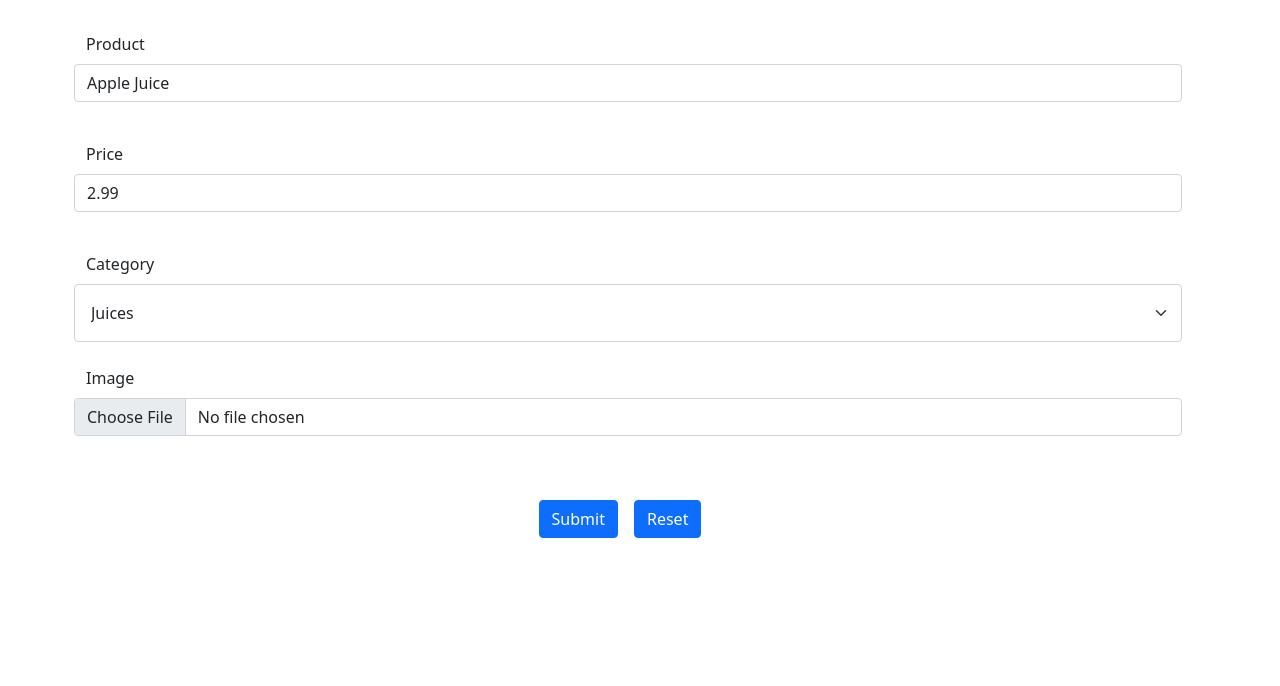
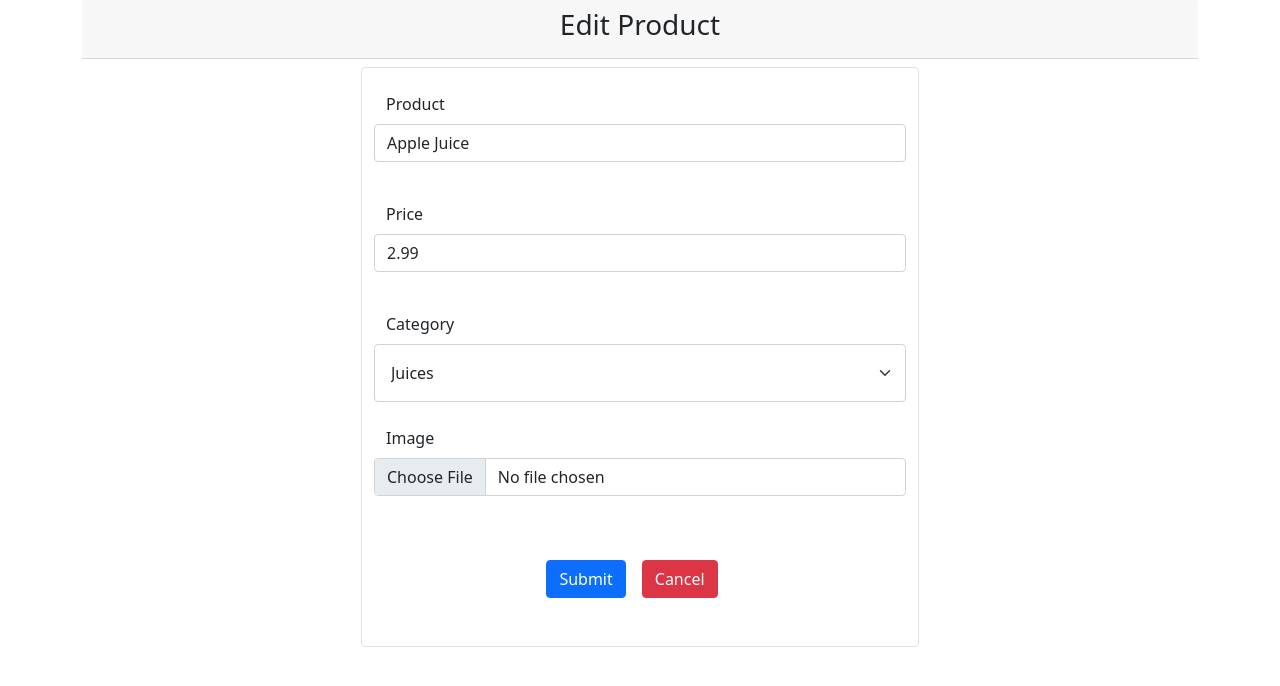
Before and after one commit to ahmeddmahmoud/Cafeteria-System-PHP, a PHP site: page /editProduct.php?id=1 in a window 1280 px wide. Shown: the top 686 px of the page. Run offline with PHP 8.4, Linux system fonts and the light colour scheme; a user stored in the database is signed in; data comes from the database, SQL or seed files in the repository; data that the repository does not hold is empty.

Commit message:
style changes for edit product page

```diff
--- a/products/editProduct.php
+++ b/products/editProduct.php
@@ -22,21 +22,8 @@ $db->__construct();
 $data = $db->getData("product" , "id = '$id'");
 $product = $data->fetch_array(MYSQLI_ASSOC);
 
-
-
-//open connection
-// $connection = new mysqli("localhost", "php", "1234", "cafe");
-// $connection->__construct();
-
-// if ($db->connect_errno) {
-//     die("Connection failed...");
-
-// }
-// $query = "SELECT * FROM category";
-// $query->db->getData("category");
 $result=$db->getData("category");
 
-// $result = $db->query($query);
 
 $categories = [];
 
@@ -46,17 +33,15 @@ if ($result->num_rows > 0) {
     }
 }
 ?>
-
-
  <link href="https://cdn.jsdelivr.net/npm/bootstrap@5.1.3/dist/css/bootstrap.min.css" rel="stylesheet"
         integrity="sha384-1BmE4kWBq78iYhFldvKuhfTAU6auU8tT94WrHftjDbrCEXSU1oBoqyl2QvZ6jIW3" crossorigin="anonymous">
-    <!-- <link rel="stylesheet" href="https://cdnjs.cloudflare.com/ajax/libs/font-awesome/6.5.1/css/all.min.css" /> -->
     <div class="container">
-    <form action="updateproduct.php?id=<?= $id; ?>&page=<?= $page; ?>" method="post" class="my-2 row g-3 needs-validation" novalidate enctype="multipart/form-data" id="addProductForm">
-            <div class="row my-4">
+            <div class="card-header text-center"><h3>Edit Product</h3></div>
+
+    <form action="updateproduct.php?id=<?= $id; ?>&page=<?= $page; ?>" method="post" class="my-2 border rounded row g-3 needs-validation w-50 justify-content-center aligm-items-center mx-auto" novalidate enctype="multipart/form-data" id="addProductForm">
+            <div class="row my-4 mx-auto">
                 <label for="validationCustom01" class="form-label">Product</label>
                 <input type="text" class="form-control" id="validationCustom01" placeholder="Product" required name="productname" value="<?= $product['name']; ?>">
-                <!-- <div class="valid-feedback">Looks good!</div> -->
                 <p class="text-danger"><?php if (isset($errors['name'])) echo $errors['name']; ?></p>
                 <div class="invalid-feedback" id="nameError">Please enter a product name.</div>
 
@@ -91,7 +76,8 @@ if ($result->num_rows > 0) {
             </div>
         <div class="row justify-content-center my-5">
             <button class="btn btn-primary w-auto" type="submit">Submit</button>
-            <button type="reset" class="btn btn-primary mx-3 w-auto">Reset</button>
+            <!-- <button type="reset" class="btn btn-danger mx-3 w-auto">Cancel</button> -->
+            <a href="productTable.php" class="btn btn-danger mx-3 w-auto">Cancel</a>
         </div>
     </form>
 </div>
```
